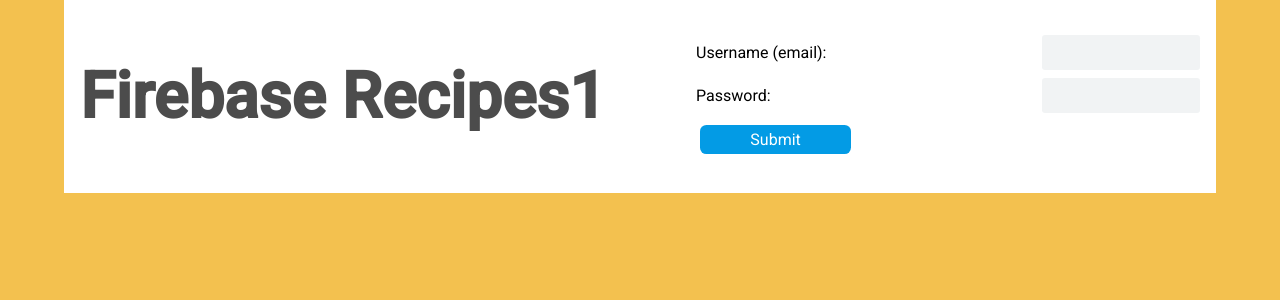
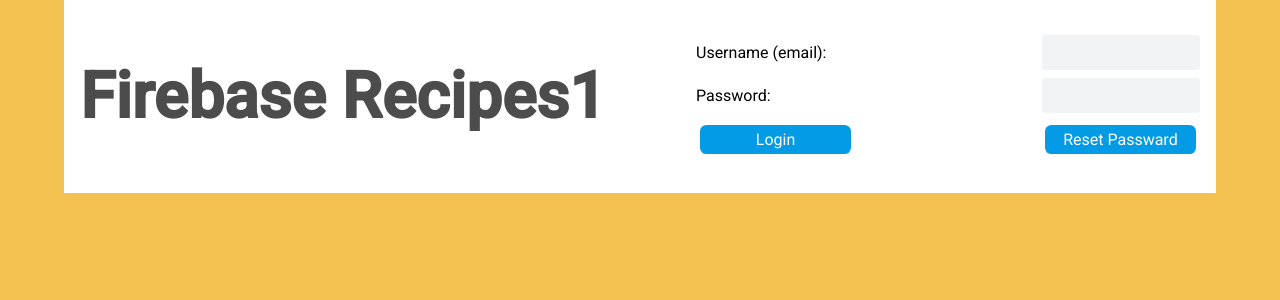
Before and after one commit to watanabehideki/firebase-recipes-web-app, a React (Create React App) app: page / in a window 1280 px wide. Shown: the top 300 px of the page. Built offline with nearby package versions, Linux system fonts and the light colour scheme; no server answers.

Commit message:
create password rest form

```diff
--- a/src/components/LoginForm.js
+++ b/src/components/LoginForm.js
@@ -8,7 +8,7 @@
   async function handleSubmit(event) {
     event.preventDefault()
     try {
-      await FirebaseAuthService.registerUser(useName, passowrd)
+      await FirebaseAuthService.loginUser(useName, passowrd)
       setUserName("")
       setPassword("")
     } catch (error) {
@@ -19,6 +19,21 @@
   function handleLogout() {
     FirebaseAuthService.loginUser()
   }
+
+  async function handleSendResetPasswardEmail() {
+    if (!useName) {
+      alert("Missing username!")
+      return
+    }
+
+    try {
+      await FirebaseAuthService.sendPasswardResetEmail(useName)
+      alert("sent the passward reset email")
+    } catch (error) {
+      alert(error.message)
+    }
+  }
+
   return (
     <div className="login-form-container">
       {existingUser ? (
@@ -40,7 +55,7 @@
               type="email"
               required
               value={useName}
-              onChange={ (e) => setUserName(e.target.value)}
+              onChange={(e) => setUserName(e.target.value)}
               className="input-text"
             />
           </label>
@@ -50,12 +65,21 @@
               type="password"
               required
               value={passowrd}
-              onChange={ (e) => setPassword(e.target.value)}
+              onChange={(e) => setPassword(e.target.value)}
               className="input-text"
             />
           </label>
           <div className="button-box">
-            <button type="submit" className="primary-button">Submit</button>
+            <button type="button" className="primary-button">
+              Login
+            </button>
+            <button
+              type="button"
+              onClick={handleSendResetPasswardEmail}
+              className="primary-button"
+            >
+              Reset Passward
+            </button>
           </div>
         </form>
       )}
```
